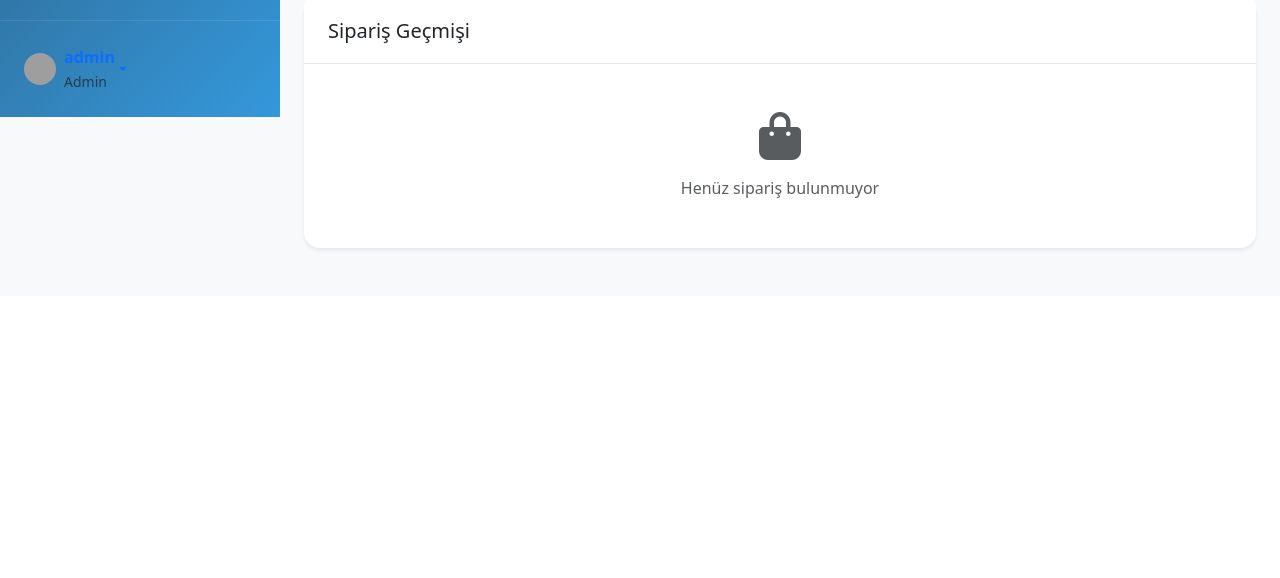
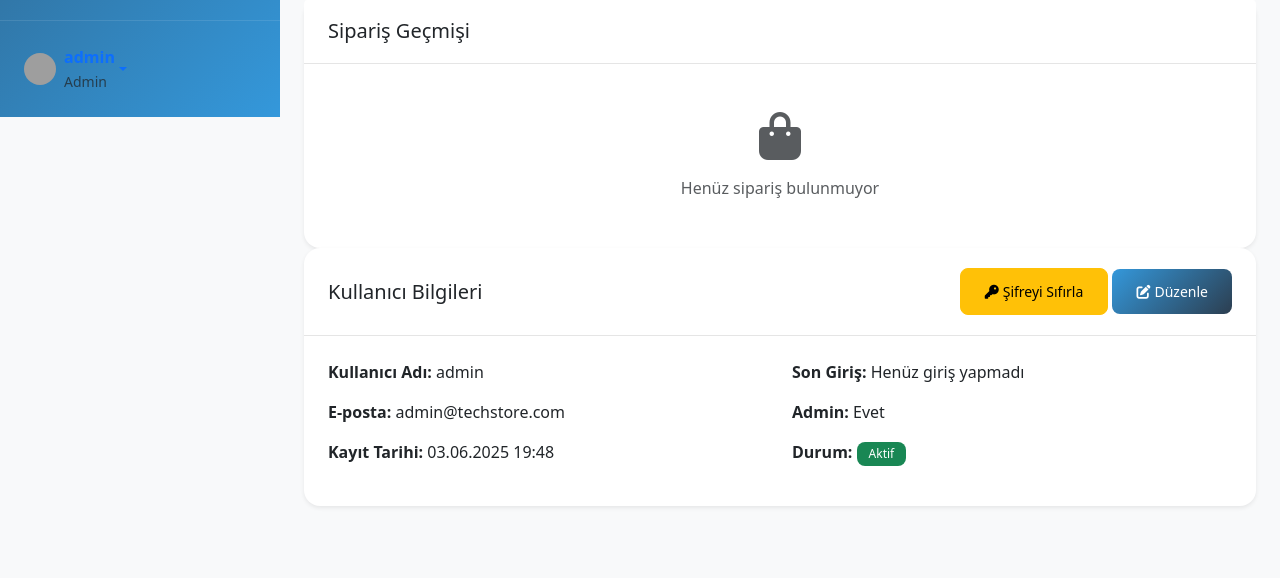
Before and after one commit to eemirmutlu/e-commerce-template, a Flask app: page /admin/users/1 in a window 1280 px wide. Shown: the part 683-1261 px from the top of the page. Before the commit the page ends 934 px from the top, so only its background shows below. Run offline with Flask 3, Linux system fonts and the light colour scheme; a user stored in the database is signed in; data comes from the database, SQL or seed files in the repository; data that the repository does not hold is empty; some libraries are stand-ins or nearby versions; grey boxes are pictures that could not be loaded.

Commit message:
Add user password reset functionality in admin panel
Implement a new route for resetting user passwords, generating a random 8-character password, and notifying the admin. Update the user details template to include a button for this action, enhancing user management capabilities.

```diff
--- a/app/admin_routes.py
+++ b/app/admin_routes.py
@@ -14,6 +14,8 @@ from functools import wraps
 import json
 import csv
 from io import StringIO
+import secrets
+import string
 
 admin_bp = Blueprint('admin', __name__, url_prefix='/admin')
 logger = logging.getLogger(__name__)
@@ -946,3 +948,32 @@ def update_order_status():
         db.session.rollback()
         logger.error(f"Sipariş durumu güncellenirken hata: {str(e)}")
         return jsonify({'success': False, 'message': str(e)}), 400
+
+@admin_bp.route('/users/<int:user_id>/reset-password', methods=['POST'])
+@login_required
+@admin_required
+def reset_user_password(user_id):
+    user = User.query.get_or_404(user_id)
+    try:
+        # Varsayılan şifre oluştur (8 karakter, rastgele)
+        alphabet = string.ascii_letters + string.digits
+        new_password = ''.join(secrets.choice(alphabet) for i in range(8))
+
+        # Şifreyi güncelle
+        user.set_password(new_password)
+        db.session.commit()
+
+        # Bildirim oluştur
+        Notification.create_notification(
+            message=f'Kullanıcı {user.username} için şifre sıfırlandı',
+            link=url_for('admin.user_details', user_id=user.id),
+            icon='key',
+            icon_color='text-warning'
+        )
+
+        flash(f'Şifre başarıyla sıfırlandı. Yeni şifre: {new_password}', 'success')
+    except Exception as e:
+        db.session.rollback()
+        flash(f'Şifre sıfırlanırken bir hata oluştu: {str(e)}', 'error')
+
+    return redirect(url_for('admin.user_details', user_id=user_id))
--- a/app/templates/admin/user_details.html
+++ b/app/templates/admin/user_details.html
@@ -425,6 +425,41 @@
             </div>
         </div>
     </div>
+
+    <!-- Kullanıcı Bilgileri -->
+    <div class="card mb-4">
+        <div class="card-header d-flex justify-content-between align-items-center">
+            <h5 class="mb-0">Kullanıcı Bilgileri</h5>
+            <div>
+                <form action="{{ url_for('admin.reset_user_password', user_id=user.id) }}" method="POST" class="d-inline" onsubmit="return confirm('Kullanıcının şifresini sıfırlamak istediğinizden emin misiniz?');">
+                    <button type="submit" class="btn btn-warning btn-sm">
+                        <i class="fas fa-key me-1"></i>Şifreyi Sıfırla
+                    </button>
+                </form>
+                <a href="{{ url_for('admin.edit_user', user_id=user.id) }}" class="btn btn-primary btn-sm">
+                    <i class="fas fa-edit me-1"></i>Düzenle
+                </a>
+            </div>
+        </div>
+        <div class="card-body">
+            <div class="row">
+                <div class="col-md-6">
+                    <p><strong>Kullanıcı Adı:</strong> {{ user.username }}</p>
+                    <p><strong>E-posta:</strong> {{ user.email }}</p>
+                    <p><strong>Kayıt Tarihi:</strong> {{ user.created_at.strftime('%d.%m.%Y %H:%M') }}</p>
+                </div>
+                <div class="col-md-6">
+                    <p><strong>Son Giriş:</strong> {{ user.last_login.strftime('%d.%m.%Y %H:%M') if user.last_login else 'Henüz giriş yapmadı' }}</p>
+                    <p><strong>Admin:</strong> {{ 'Evet' if user.is_admin else 'Hayır' }}</p>
+                    <p><strong>Durum:</strong>
+                        <span class="badge bg-{{ 'success' if user.is_active else 'danger' }}">
+                            {{ 'Aktif' if user.is_active else 'Pasif' }}
+                        </span>
+                    </p>
+                </div>
+            </div>
+        </div>
+    </div>
 </div>
 
 <!-- Kullanıcı Düzenleme Modal -->
```
